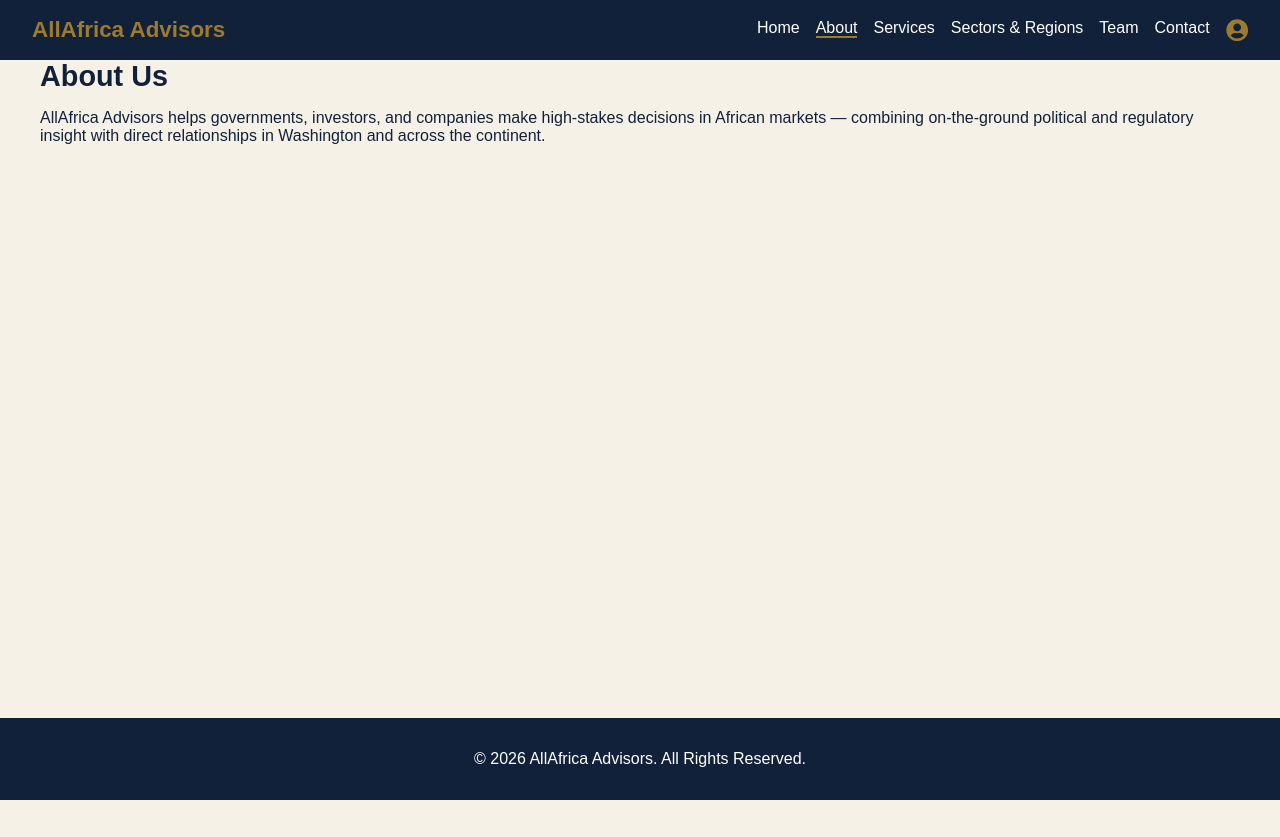
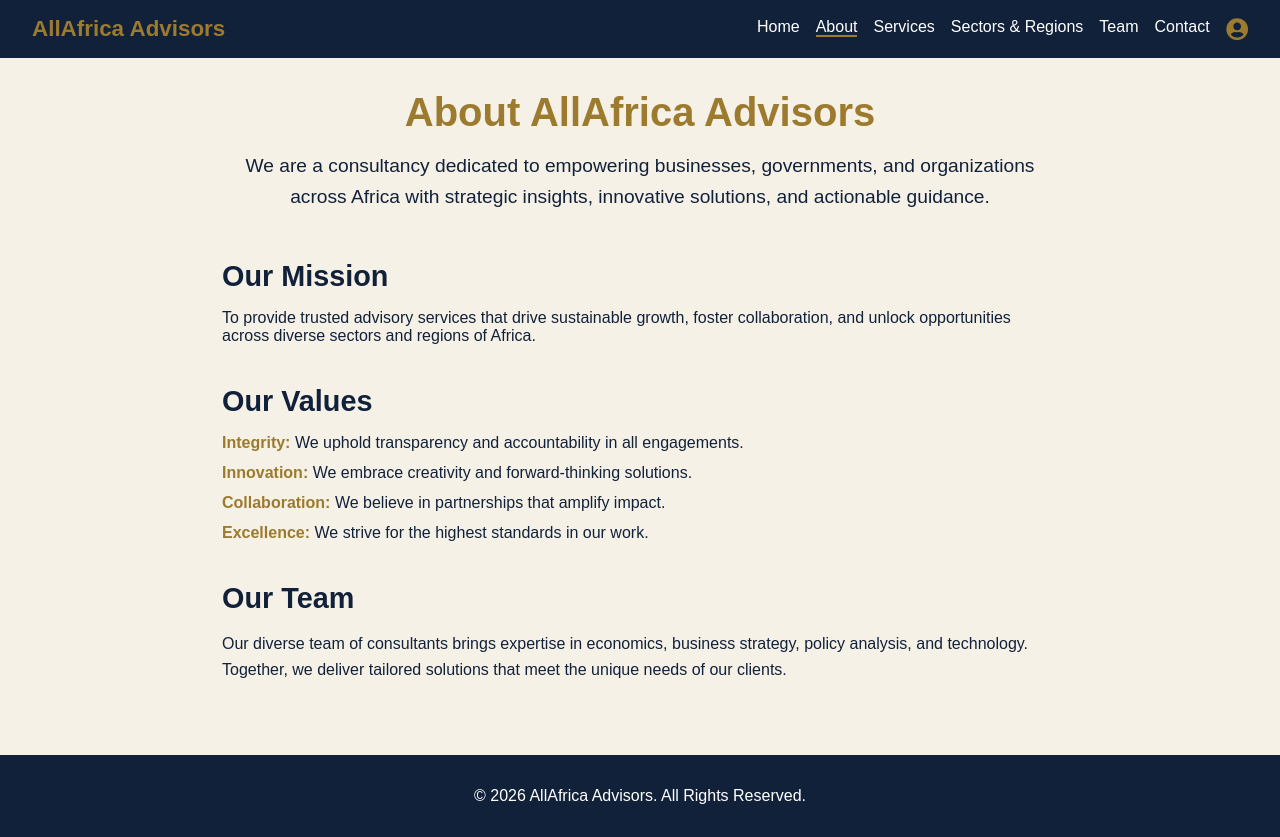
Before and after one commit to davidnjagih-png/allafrica-advisors, a React (Create React App) app: page /about in a window 1280 px wide. Before the commit the page ends 800 px from the top, so only its background shows below. Built offline with nearby package versions, Linux system fonts and the light colour scheme.

Commit message:
About page

```diff
--- a/src/pages/About.jsx
+++ b/src/pages/About.jsx
@@ -1,16 +1,58 @@
 import React from "react";
+import "../styles/About.css";
 
 function About() {
   return (
-    <section className="page">
-      <h2>About Us</h2>
-      <p>
-        AllAfrica Advisors helps governments, investors, and companies make
-        high-stakes decisions in African markets — combining on-the-ground
-        political and regulatory insight with direct relationships in Washington
-        and across the continent.
-      </p>
-    </section>
+    <div className="about-page">
+      <section className="about-hero">
+        <h1>About AllAfrica Advisors</h1>
+        <p>
+          We are a consultancy dedicated to empowering businesses, governments,
+          and organizations across Africa with strategic insights, innovative
+          solutions, and actionable guidance.
+        </p>
+      </section>
+
+      <section className="about-mission">
+        <h2>Our Mission</h2>
+        <p>
+          To provide trusted advisory services that drive sustainable growth,
+          foster collaboration, and unlock opportunities across diverse sectors
+          and regions of Africa.
+        </p>
+      </section>
+
+      <section className="about-values">
+        <h2>Our Values</h2>
+        <ul>
+          <li>
+            <strong>Integrity:</strong> We uphold transparency and
+            accountability in all engagements.
+          </li>
+          <li>
+            <strong>Innovation:</strong> We embrace creativity and
+            forward‑thinking solutions.
+          </li>
+          <li>
+            <strong>Collaboration:</strong> We believe in partnerships that
+            amplify impact.
+          </li>
+          <li>
+            <strong>Excellence:</strong> We strive for the highest standards in
+            our work.
+          </li>
+        </ul>
+      </section>
+
+      <section className="about-team">
+        <h2>Our Team</h2>
+        <p>
+          Our diverse team of consultants brings expertise in economics,
+          business strategy, policy analysis, and technology. Together, we
+          deliver tailored solutions that meet the unique needs of our clients.
+        </p>
+      </section>
+    </div>
   );
 }
 
--- a/src/styles/About.css
+++ b/src/styles/About.css
@@ -0,0 +1,55 @@
+.about-page {
+  max-width: 900px;
+  margin: 0 auto;
+  padding: 2rem;
+  color: var(--ink-navy);
+}
+
+.about-hero {
+  text-align: center;
+  margin-bottom: 3rem;
+}
+
+.about-hero h1 {
+  font-size: 2.5rem;
+  color: var(--ochre-gold);
+  margin-bottom: 1rem;
+}
+
+.about-hero p {
+  font-size: 1.2rem;
+  line-height: 1.6;
+}
+
+.about-mission,
+.about-values,
+.about-team {
+  margin-bottom: 2.5rem;
+}
+
+.about-mission h2,
+.about-values h2,
+.about-team h2 {
+  font-size: 1.8rem;
+  margin-bottom: 1rem;
+  color: var(--ink-navy);
+}
+
+.about-values ul {
+  list-style: none;
+  padding: 0;
+}
+
+.about-values li {
+  margin-bottom: 0.75rem;
+  font-size: 1rem;
+}
+
+.about-values strong {
+  color: var(--ochre-gold);
+}
+
+.about-team p {
+  font-size: 1rem;
+  line-height: 1.6;
+}
```
